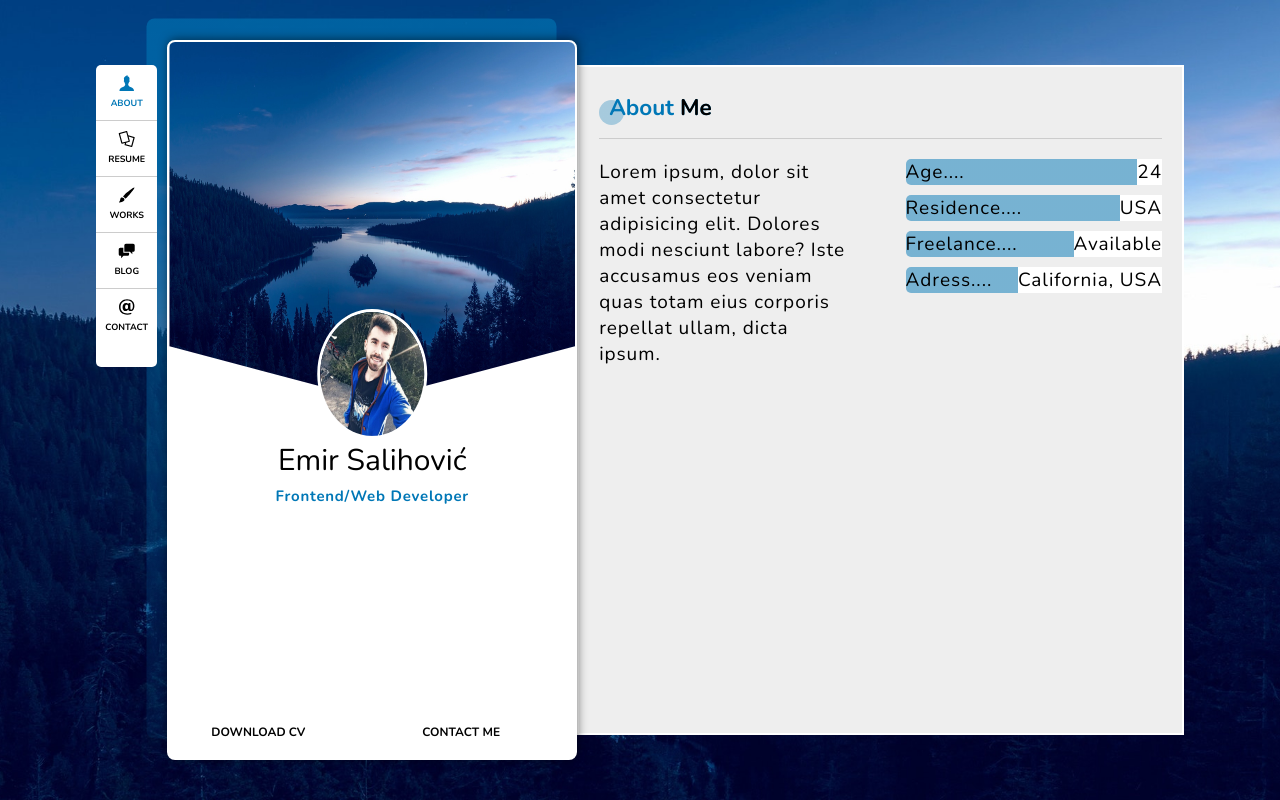
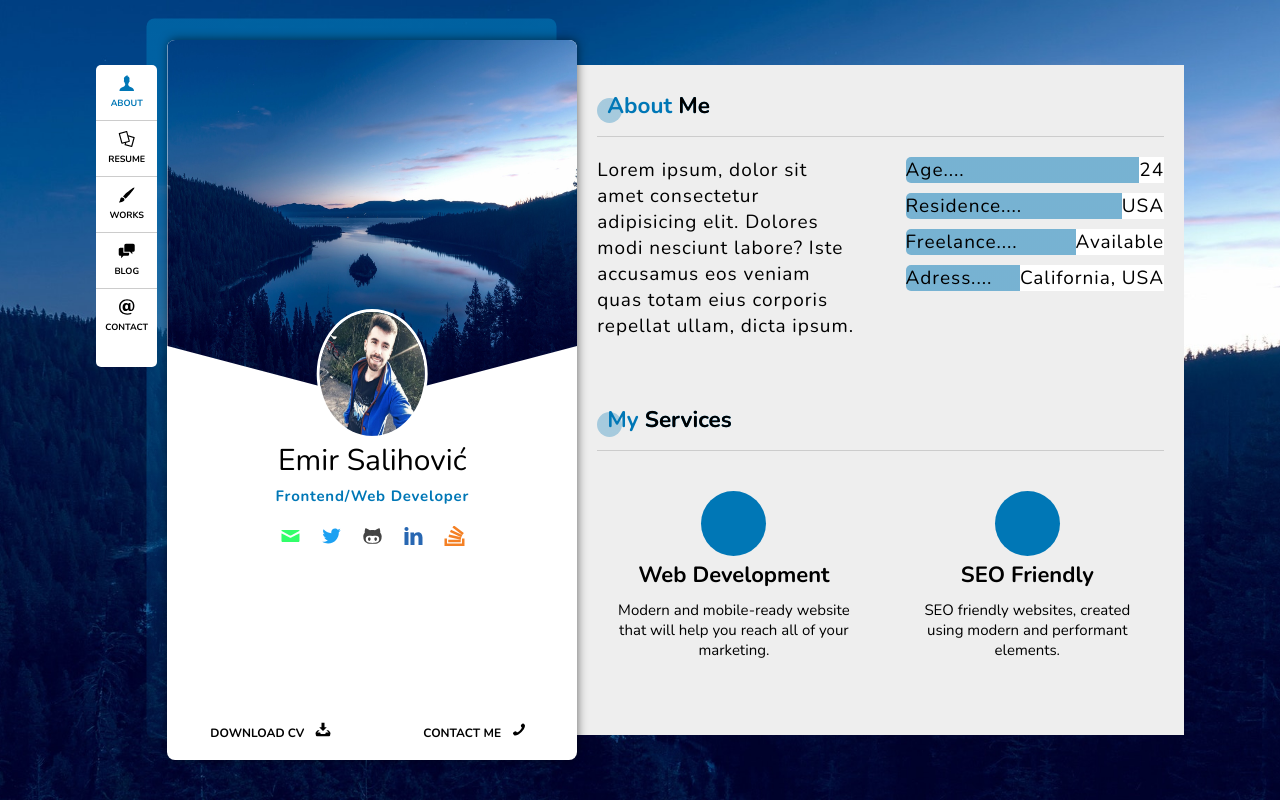
Before and after one commit to Emox133/Porfolio, a website: page index.html in a window 1280 px wide. Drawn offline with nearby package versions, Linux system fonts and the light colour scheme.

Commit message:
My services slice

```diff
--- a/index.html
+++ b/index.html
@@ -149,6 +149,66 @@
                 </div>
               </div>
             </div>
+
+            <!-- My services -->
+            <div class="about__services">
+              <div class="about__title-box">
+                <h2 class="about__title--main">
+                  My
+                  <span class="about__title--sub">
+                    Services
+                  </span>
+                </h2>
+              </div>
+
+              <div class="about__services-grid">
+                <div class="about__services-box about__services-box-1">
+                  <svg class="about__services-icon">
+                    <use xlink:href="assets/icons/sprite.svg#icon-code"></use>
+                  </svg>
+                  <h2 class="about__services-title">Web development</h2>
+                  <p class="about__services-text">
+                    Modern and mobile-ready website
+                    that will help you reach all of your marketing.
+                  </p>
+                </div>
+
+                <div class="about__services-box about__services-box-2">
+                  <svg class="about__services-icon">
+                    <use xlink:href="assets/icons/sprite.svg#icon-megaphone"></use>
+                  </svg>
+                  <h2 class="about__services-title">SEO friendly</h2>
+                  <p class="about__services-text">
+                   SEO friendly websites, created using modern and performant elements.
+                  </p>
+                </div>
+
+                <div class="about__services-box about__services-box-3">
+                  <svg class="about__services-icon">
+                    <use xlink:href="assets/icons/sprite.svg#icon-power"></use>
+                  </svg>
+                  <h2 class="about__services-title">Optimized</h2>
+                  <p class="about__services-text">
+                    Lightning fast, minimal as possible apps optimized
+                    using latest modern technologies.
+                  </p>
+                </div>
+
+                <div class="about__services-box about__services-box-4">
+                  <svg class="about__services-icon">
+                    <use xlink:href="assets/icons/sprite.svg#icon-stopwatch"></use>
+                  </svg>
+                  <h2 class="about__services-title">Fast delivery</h2>
+                  <p class="about__services-text">
+                    Applications done and ready as planed,
+                    we have to talk about our unique.
+                  </p>
+                </div>
+              </div>
+            </div>
+
+          </section>
+
         <!-- Resume section -->
         <!-- Projects section -->
         <!-- Blog(or...) section -->
--- a/sass/components/_profile-box.scss
+++ b/sass/components/_profile-box.scss
@@ -7,7 +7,7 @@
   &__box {
     height: 100%;
     width: 100%;
-    border: 2px solid #fff; //test
+    // border: 2px solid #fff; //test
     position: relative;
     background-color: #fff;
     box-shadow: .1rem -.1rem 1rem rgba(0, 0, 0, .5);
--- a/sass/pages/_home.scss
+++ b/sass/pages/_home.scss
@@ -8,7 +8,7 @@
 .side__panel {
   height: 100%;
   width: 59%;
-  border: 2px solid #fff; //test
+  // border: 2px solid #fff; //test
   background-color: #eee;
   overflow-y: scroll;
   overflow-x: hidden;
@@ -91,4 +91,41 @@
       background-color: #fff; //later implement better
     }
   }
+
+  &__services {
+
+
+    &-grid {
+      display: grid;
+      grid-template-columns: repeat(2, 1fr);
+      grid-template-rows: repeat(2, 1fr);
+      row-gap: 5rem;
+      column-gap: 2rem;
+      margin-top: 2rem;
+    }
+
+    &-box {
+      text-align: center;
+      padding: 2rem;;
+    }
+
+    &-title {
+      font-size: 2.2rem;
+      margin-bottom: 1rem;
+      text-transform: capitalize;
+    }
+
+    &-text {
+      font-size: 1.5rem;
+    }
+
+    &-icon {
+      height: 6.5rem;
+      width: 6.5rem;
+      padding: 2rem;
+      background-image: linear-gradient(to right, $color-primary, $color-primary);
+      fill: #fff;
+      border-radius: 50%;
+    }
+  }
 }
```
Also changed, not shown: assets/icons/code.svg (added), assets/icons/megaphone.svg (added), assets/icons/power.svg (added), assets/icons/sprite.svg, assets/icons/stopwatch.svg (added), css/style.css.
